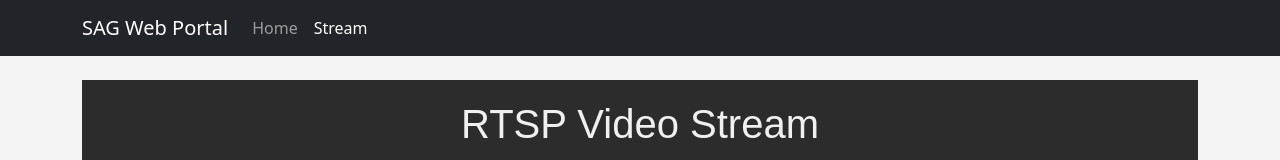
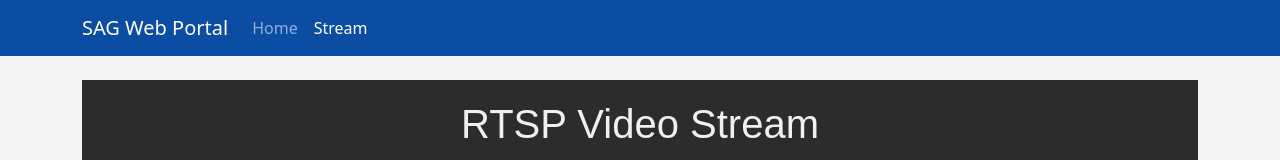
Before and after one commit to skang88/sag-web-portal, a Vue app in the folder frontend/: page /stream in a window 1280 px wide. Shown: the top 160 px of the page. Built offline with nearby package versions, Linux system fonts and the light colour scheme; no server answers.

Commit message:
stream ip update

```diff
--- a/frontend/src/App.vue
+++ b/frontend/src/App.vue
@@ -4,7 +4,7 @@ import { RouterLink, RouterView } from 'vue-router'
 
 <template>
   <header>
-    <nav class="navbar navbar-expand-lg navbar-dark bg-dark">
+    <nav class="navbar navbar-expand-lg navbar-dark bg-custom-blue">
       <div class="container">
         <a class="navbar-brand" href="#">SAG Web Portal</a>
         <button class="navbar-toggler" type="button" data-bs-toggle="collapse" data-bs-target="#navbarNav" aria-controls="navbarNav" aria-expanded="false" aria-label="Toggle navigation">
@@ -34,4 +34,8 @@ import { RouterLink, RouterView } from 'vue-router'
 body {
   background-color: #f4f4f4;
 }
+
+.bg-custom-blue {
+  background-color: #0B4DA3 !important; /* !important to override Bootstrap's bg-dark */
+}
 </style>
--- a/frontend/src/views/StreamView.vue
+++ b/frontend/src/views/StreamView.vue
@@ -18,7 +18,7 @@ let socket: Socket | null = null;
 
 onMounted(() => {
   // Connect to the Socket.IO server on the Flask backend
-  socket = io('http://localhost:5001');
+  socket = io('http://172.16.220.32:5001');
 
   socket.on('connect', () => {
     console.log('Connected to WebSocket server.');
```
Also changed, not shown: frontend/public/BargateBackground.png (added).
